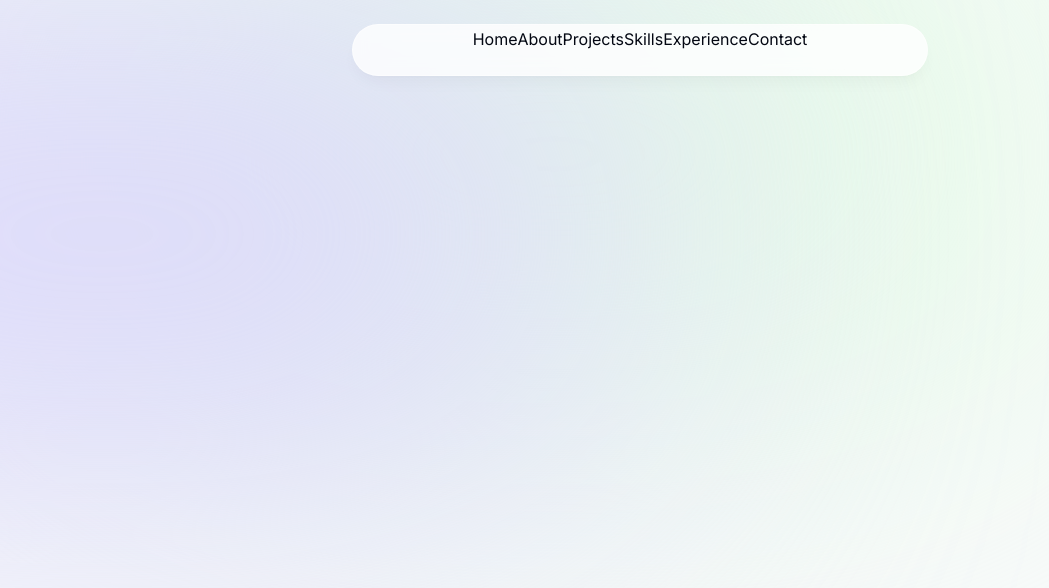
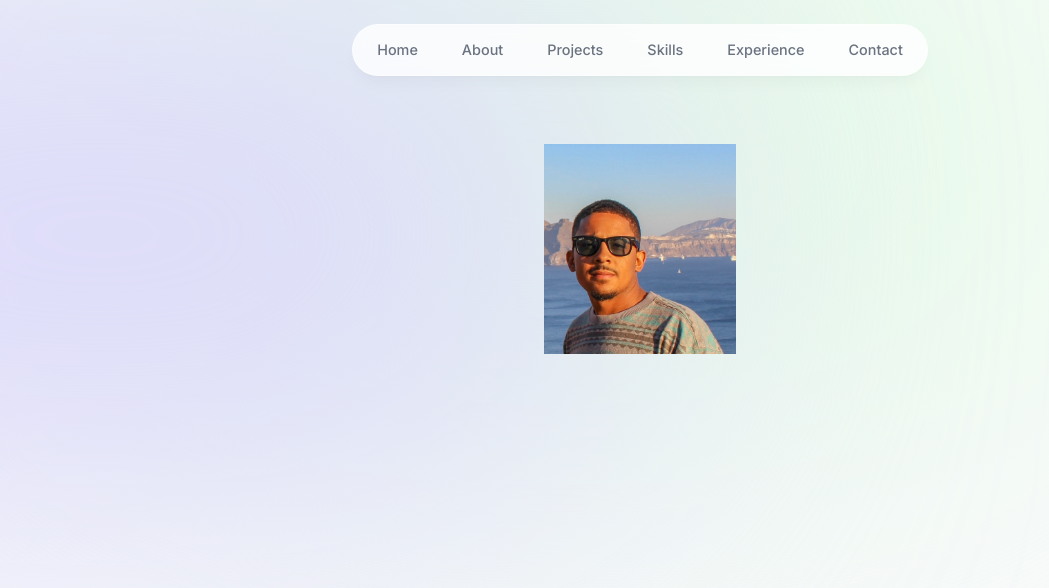
Before and after one commit to cameron-diaz/frontend-portfolio, a Next.js app: page / in a window 1280 px wide. Shown: the top 588 px of the page, without its empty margins (0-1049 px from the left). Built offline with nearby package versions, Linux system fonts and the light colour scheme.

Commit message:
starting intro section

```diff
--- a/app/layout.tsx
+++ b/app/layout.tsx
@@ -20,7 +20,7 @@ export default function RootLayout({
         <div className='bg-[#e2fbe4] -z-10 absolute top-[-6rem] right-[11rem] h-[31.25rem] w-[31.25rem] rounded-full blur-[10rem] sm:w-[68.75rem]'></div>
         <div className='bg-[#dbd7fb] -z-10 absolute top-[-1rem] left-[-35rem] h-[31.25rem] w-[50rem] rounded-full blur-[10rem] sm:w-[68.75rem] md:left=[-33rem] lg:left-[-28rem] xl:left=[-15rem] 2xl:left-[-5rem]'></div>
         <Header />
-        {children}
+          {children}
         </body>
     </html>
   )
--- a/app/page.tsx
+++ b/app/page.tsx
@@ -1,7 +1,9 @@
+import Intro from "@/components/intro";
+
 export default function Home() {
   return (
     <main className="">
-
+      <Intro />
     </main>
   )
 }
--- a/components/header.tsx
+++ b/components/header.tsx
@@ -11,12 +11,15 @@ export default function Header() {
             animate={{ y: 0, x:'-50%', opacity: 1 }}
             ></motion.div>
             <nav className="flex fixed top-[0.15rem] left-1/2 h-12 -translate-x-1/2 py-2 sm:top-[1.7rem] sm:h-[initial] sm:py-0">
-                <ul className='flex w-[22rem] flex-wrap items-center justify-center'>
+                <ul className='flex w-[22rem] flex-wrap items-center justify-center gap-y-1 text-[0.9rem] font-medium text-gray-500 sm:w-[initial] sm:flex-nowrap sm:gap-5'>
                     {
                         links.map(link => (
-                            <li key={link.hash}>
-                                <Link href={link.hash}>{link.name}</Link>
-                            </li>
+                            <motion.li className='h-3/4 flex items-center justify-center' key={link.hash}
+                            initial={{ y: -100, opacity: 0 }}
+                            animate={{ y:0, opacity: 1 }}
+                            >
+                                <Link className='flex w-full items-center justify-center px-3 py-3 hover:text-gray-950 transition' href={link.hash}>{link.name}</Link>
+                            </motion.li>
                         ))
                     }
                 </ul>
--- /dev/null
+++ b/components/intro.tsx
@@ -0,0 +1,16 @@
+import Image from "next/image";
+import photo from "@/public/cropped.jpeg"
+
+export default function Intro() {
+    return (
+        <section>
+            <div className="flex items-center justify-center">
+                <div>
+                    <Image src={photo} alt="Cameron photo" width={192} height={192} quality={95}
+                    priority={true}
+                    />
+                </div>
+            </div>
+        </section>
+    )
+}
--- a/lib/data.ts
+++ b/lib/data.ts
@@ -24,3 +24,4 @@ export const links = [
     hash: "#contact",
   },
 ] as const;
+// properties become readonly
```
Also changed, not shown: public/cropped.jpeg (added).
